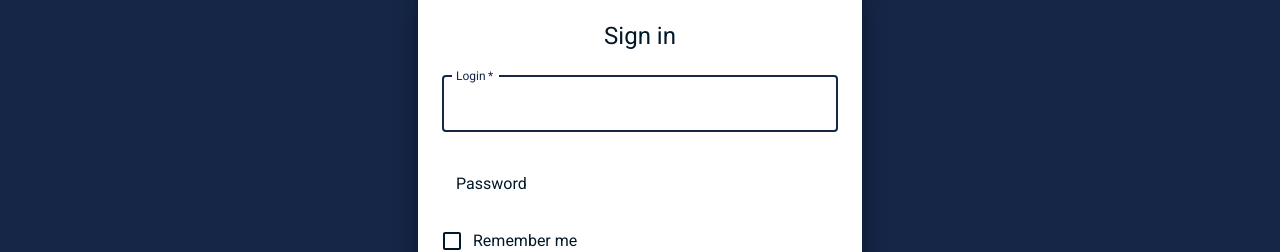
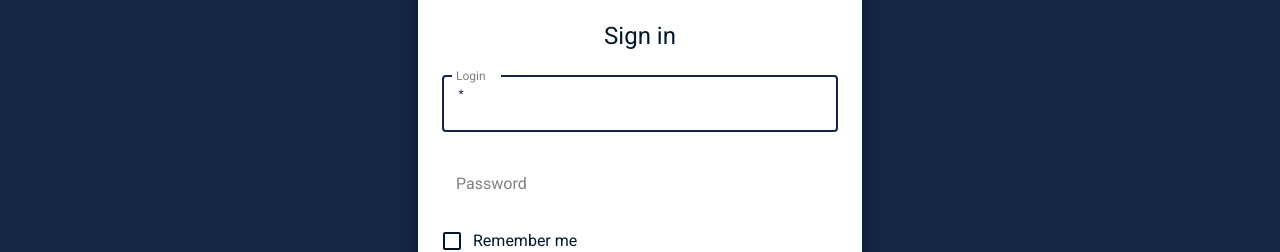
Before and after one commit to yann1731/ft_transcendence, a React (Create React App) app in the folder packages/front_end/: page / in a window 1280 px wide. Shown: the part 225-477 px from the top of the page. Built offline with nearby package versions, Linux system fonts and the light colour scheme.

Commit message:
Login almost fixed

```diff
--- a/packages/front_end/src/Components/Login/LoginPage.tsx
+++ b/packages/front_end/src/Components/Login/LoginPage.tsx
@@ -6,15 +6,10 @@ import Box from "@mui/material/Box";
 import Typography from "@mui/material/Typography";
 import Container from "@mui/material/Container";
 import { useEffect } from "react";
-import { useTheme } from '@mui/system';
 import { ThemeProvider } from '@mui/material/styles';
 import { theme } from '../../Theme';
 
-
 export default function SignIn() {
-
-  const theme = useTheme();
-  const color = theme.palette.secondary.main;
 
   useEffect(() => {
     const handleResize = () => {
@@ -57,7 +52,12 @@ export default function SignIn() {
             required
             fullWidth
             id="email"
-            label="Login"
+            label={
+              <Typography
+                style={{ color: 'grey' }} >
+                  Login
+                </Typography>
+            }
             name="email"
             autoComplete="email"
             autoFocus
@@ -69,7 +69,7 @@ export default function SignIn() {
             name="password"
             label={
               <Typography
-                style={{ color: theme.palette.secondary.main }} >
+                style={{ color: 'grey' }} >
                   Password
                 </Typography>
             }
```
Also changed, not shown: packages/front_end/src/App.css (+12 -0 lines).
